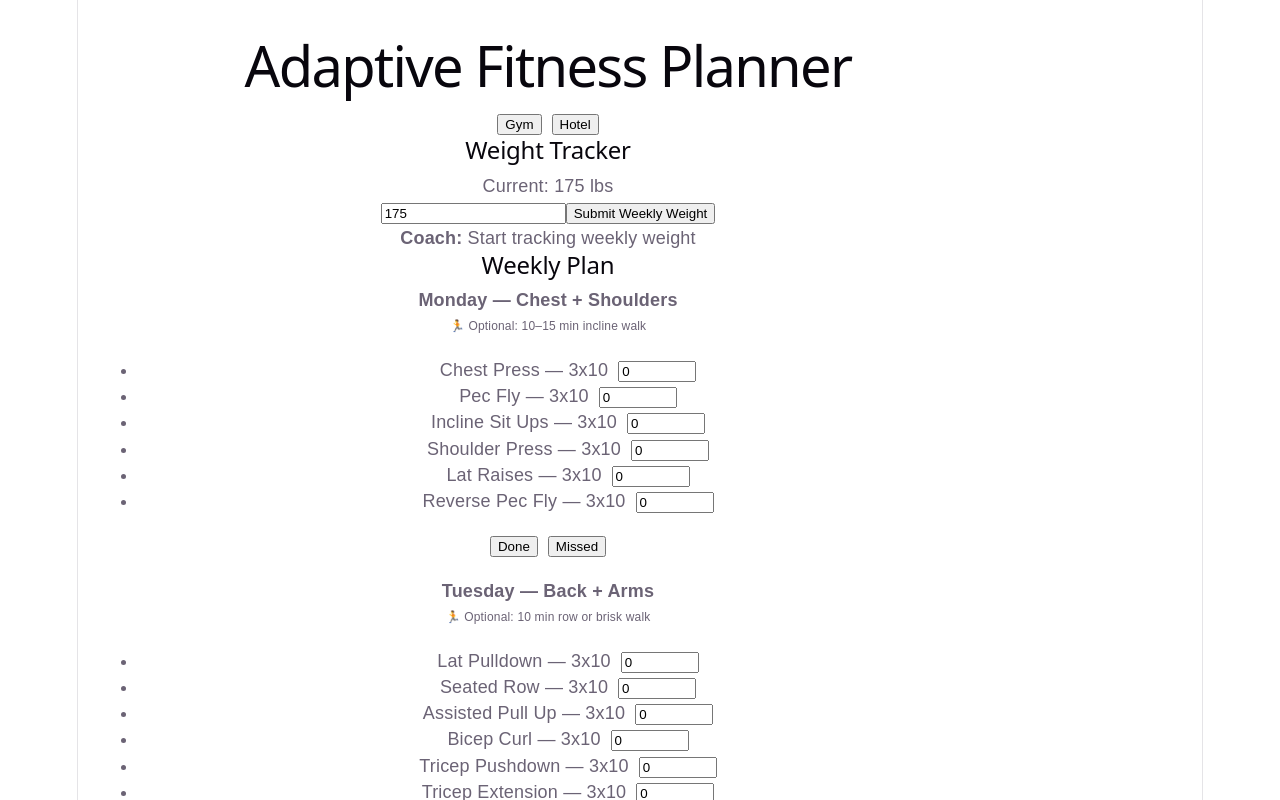
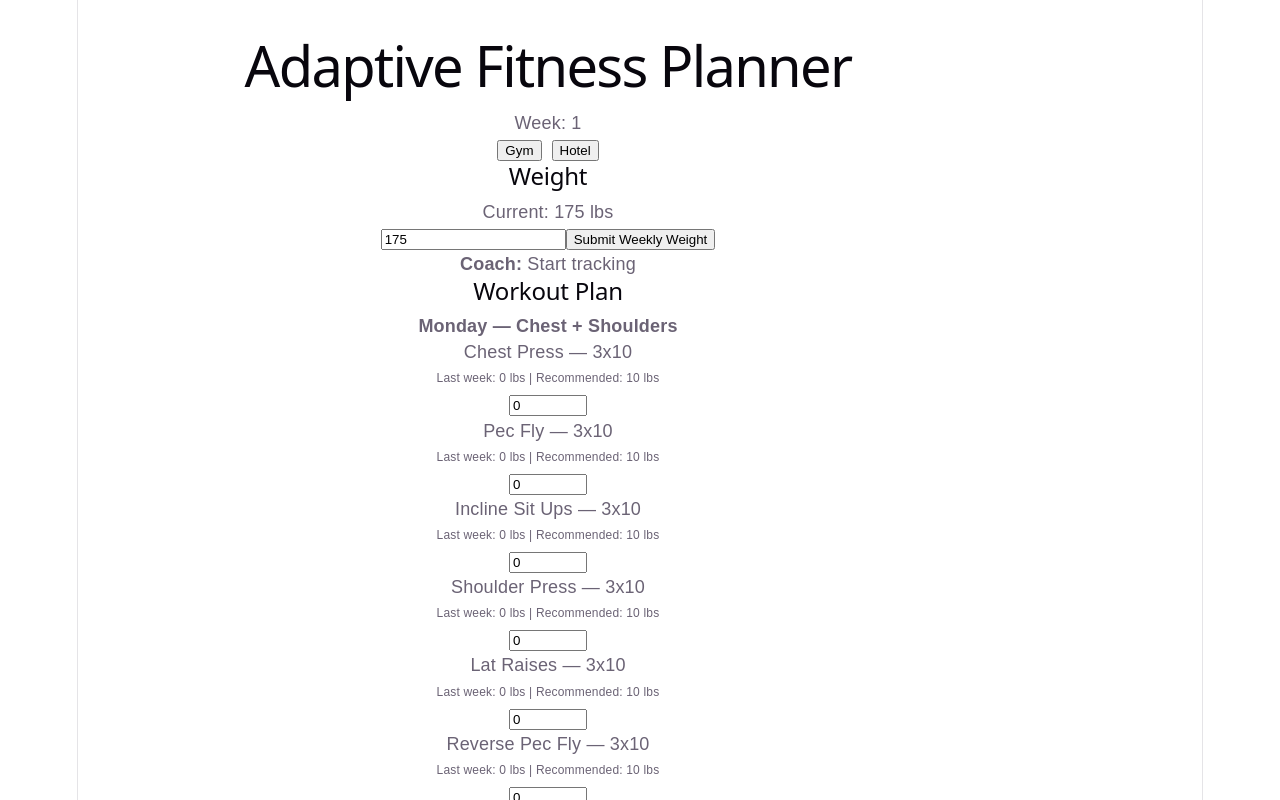
Before and after one commit to cproberts0906-byte/track_my_fitness, a React (Vite) app: page / in a window 1280 px wide. Both pictures are taken after a click on the button "Gym". Shown: the top 800 px of the page. Built offline with nearby package versions, Linux system fonts and the light colour scheme.

Commit message:
update fitness tracker

```diff
--- a/src/App.tsx
+++ b/src/App.tsx
@@ -23,65 +23,52 @@ type DayPlan = {
 type WeightEntry = {
   date: string;
   weight: number;
+  week: number;
+};
+
+type ExerciseHistory = {
+  exercise: string;
+  week: number;
+  weight: number;
 };
 
 const STORAGE = {
-  plan: "fitness_week_plan_v3",
-  weight: "fitness_weight_v3",
-  history: "fitness_history_v3",
+  plan: "fitness_week_plan_v4",
+  weight: "fitness_weight_v4",
+  history: "fitness_weight_history_v4",
+  exerciseHistory: "fitness_exercise_history_v4",
+  week: "fitness_week_v4",
 };
 
 // --------------------
-// GYM EXERCISES
+// GYM
 // --------------------
 const gym = {
   chest: ["Chest Press", "Pec Fly", "Incline Sit Ups"],
-
   back: ["Lat Pulldown", "Seated Row", "Assisted Pull Up"],
-
   legs: ["Leg Press", "Leg Curl", "Leg Extension"],
-
   shoulders: ["Shoulder Press", "Lat Raises", "Reverse Pec Fly"],
-
   arms: [
     "Bicep Curl",
     "Tricep Pushdown",
     "Tricep Extension",
-    "Assisted Dip Machine", // FIXED
-  ],
-
-  core: ["Sit-ups", "Bicycle Crunches", "Flutter Kicks", "Mountain Climbers"],
-
-  legsExtras: ["Hip Abductor", "Hip Adductor", "Calf Raises"],
-
-  full: [
-    "Chest Press",
-    "Lat Pulldown",
-    "Leg Press",
-    "Shoulder Press",
     "Assisted Dip Machine",
   ],
+  core: ["Sit-ups", "Bicycle Crunches", "Flutter Kicks", "Mountain Climbers"],
+  legsExtras: ["Hip Abductor", "Hip Adductor", "Calf Raises"],
+  full: ["Chest Press", "Lat Pulldown", "Leg Press", "Shoulder Press"],
 };
 
 // --------------------
-// HOTEL EXERCISES
+// HOTEL
 // --------------------
 const hotel = {
   chest: ["Push-ups", "Incline Push-ups", "Diamond Push-ups"],
-
   back: ["Supermans", "Plank", "Mountain Climbers"],
-
   legs: ["Squats", "Lunges", "Wall Sit"],
-
   shoulders: ["Pike Push-ups", "Arm Circles"],
-
-  arms: [
-    "Chair Dips", // FIXED
-    "Push-ups",
-  ],
-
+  arms: ["Chair Dips", "Push-ups"],
   core: ["Sit-ups", "Flutter Kicks", "Bicycle Crunches", "Mountain Climbers"],
-
   full: ["Burpees", "Push-ups", "Squats", "Lunges", "Chair Dips"],
 };
 
@@ -129,7 +116,7 @@ function buildPlan(mode: Mode): DayPlan[] {
           ...pool.back.map((n) => makeExercise(n, "Back")),
           ...pool.arms.map((n) => makeExercise(n, "Arms")),
         ];
-        cardio = "Optional: 10 min row or brisk walk";
+        cardio = "Optional: 10 min cardio";
         break;
 
       case "legs":
@@ -139,7 +126,6 @@ function buildPlan(mode: Mode): DayPlan[] {
             ? gym.legsExtras.map((n) => makeExercise(n, "Legs"))
             : []),
         ];
-        cardio = "Light walk optional";
         break;
 
       case "chest_arms":
@@ -177,16 +163,21 @@ function buildPlan(mode: Mode): DayPlan[] {
 export default function App() {
   const [mode, setMode] = useState<Mode>("gym");
   const [plan, setPlan] = useState<DayPlan[]>([]);
+  const [week, setWeek] = useState(1);
 
   const [weight, setWeight] = useState(175);
   const [weeklyWeight, setWeeklyWeight] = useState(175);
+
   const [history, setHistory] = useState<WeightEntry[]>([]);
+  const [exerciseHistory, setExerciseHistory] = useState<ExerciseHistory[]>([]);
 
   // LOAD
   useEffect(() => {
     const savedPlan = localStorage.getItem(STORAGE.plan);
     const savedWeight = localStorage.getItem(STORAGE.weight);
     const savedHistory = localStorage.getItem(STORAGE.history);
+    const savedEx = localStorage.getItem(STORAGE.exerciseHistory);
+    const savedWeek = localStorage.getItem(STORAGE.week);
 
     setPlan(savedPlan ? JSON.parse(savedPlan) : buildPlan(mode));
 
@@ -196,6 +187,8 @@ export default function App() {
     }
 
     if (savedHistory) setHistory(JSON.parse(savedHistory));
+    if (savedEx) setExerciseHistory(JSON.parse(savedEx));
+    if (savedWeek) setWeek(JSON.parse(savedWeek));
   }, []);
 
   // SAVE
@@ -211,10 +204,40 @@ export default function App() {
     localStorage.setItem(STORAGE.history, JSON.stringify(history));
   }, [history]);
 
-  // MODE SWITCH
+  useEffect(() => {
+    localStorage.setItem(STORAGE.exerciseHistory, JSON.stringify(exerciseHistory));
+  }, [exerciseHistory]);
+
+  useEffect(() => {
+    localStorage.setItem(STORAGE.week, JSON.stringify(week));
+  }, [week]);
+
+  // MODE
   const switchMode = (m: Mode) => {
     setMode(m);
     setPlan(buildPlan(m));
+  };
+
+  // SAVE EXERCISE WEIGHT
+  const saveExerciseWeight = (exercise: string, value: number) => {
+    setExerciseHistory([
+      ...exerciseHistory,
+      { exercise, week, weight: value },
+    ]);
+  };
+
+  const getLastWeekWeight = (name: string) => {
+    const last = exerciseHistory
+      .filter((e) => e.exercise === name && e.week === week - 1)
+      .slice(-1)[0];
+
+    return last?.weight ?? 0;
+  };
+
+  const getRecommendedWeight = (name: string) => {
+    const last = getLastWeekWeight(name);
+    if (!last) return 10;
+    return Math.round(last * 1.025);
   };
 
   // UPDATE EXERCISE WEIGHT
@@ -229,42 +252,52 @@ export default function App() {
     const updated = [...plan];
     updated[i].completed = type === "done";
     updated[i].missed = type === "miss";
+
+    if (type === "done") {
+      updated[i].exercises.forEach((e) => {
+        saveExerciseWeight(e.name, e.weight);
+      });
+    }
+
     setPlan(updated);
   };
 
-  // WEIGHT TRACKING
+  // WEIGHT TRACK
   const submitWeight = () => {
     const entry: WeightEntry = {
       date: new Date().toLocaleDateString(),
       weight: weeklyWeight,
+      week,
     };
 
     setHistory([entry, ...history]);
     setWeight(weeklyWeight);
+    setWeek(week + 1);
   };
 
   // TREND
   const trend = useMemo(() => {
-    if (history.length < 2) return "Start tracking weekly weight";
+    if (history.length < 2) return "Start tracking";
 
     const diff = history[0].weight - history[1].weight;
 
     if (diff < 0) return "Fat loss trending 👍";
-    if (diff === 0) return "Stable — increase activity slightly";
-    return "Weight up — adjust diet or add cardio";
+    if (diff === 0) return "Stable";
+    return "Adjust diet / add cardio";
   }, [history]);
 
   return (
     <div style={{ padding: 20, fontFamily: "Arial", maxWidth: 900 }}>
       <h1>Adaptive Fitness Planner</h1>
 
+      <p>Week: {week}</p>
+
       <button onClick={() => switchMode("gym")}>Gym</button>
       <button onClick={() => switchMode("hotel")} style={{ marginLeft: 10 }}>
         Hotel
       </button>
 
-      <h2>Weight Tracker</h2>
-
+      <h2>Weight</h2>
       <p>Current: {weight} lbs</p>
 
       <input
@@ -277,30 +310,33 @@ export default function App() {
 
       <p><strong>Coach:</strong> {trend}</p>
 
-      <h2>Weekly Plan</h2>
+      <h2>Workout Plan</h2>
 
       {plan.map((d, i) => (
         <div key={i} style={{ marginBottom: 20 }}>
           <strong>{d.day} — {d.focus}</strong>
 
-          {d.cardio && <p style={{ fontSize: 12 }}>🏃 {d.cardio}</p>}
+          {d.exercises.map((e, j) => (
+            <div key={j}>
+              <div>
+                {e.name} — {e.sets}x{e.reps}
+              </div>
 
-          <ul>
-            {d.exercises.map((e, j) => (
-              <li key={j}>
-                {e.name} — {e.sets}x{e.reps}
+              <div style={{ fontSize: 12 }}>
+                Last week: {getLastWeekWeight(e.name)} lbs |
+                Recommended: {getRecommendedWeight(e.name)} lbs
+              </div>
+
               <input
                 type="number"
-                  placeholder="weight"
                 value={e.weight}
                 onChange={(ev) =>
                   updateWeight(i, j, Number(ev.target.value))
                 }
-                  style={{ marginLeft: 10, width: 70 }}
+                style={{ width: 70 }}
               />
-              </li>
+            </div>
           ))}
-          </ul>
 
           <button onClick={() => mark(i, "done")}>Done</button>
           <button onClick={() => mark(i, "miss")} style={{ marginLeft: 10 }}>
```
Lines whose indentation alone changed are shown as unchanged.
